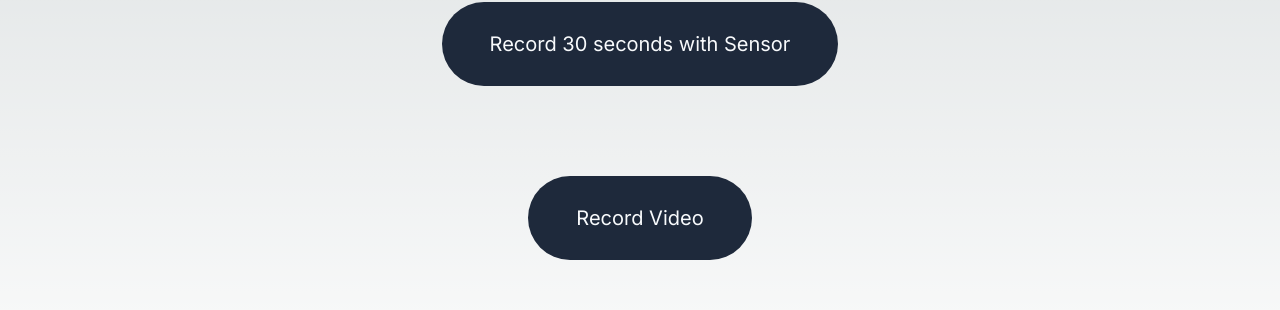
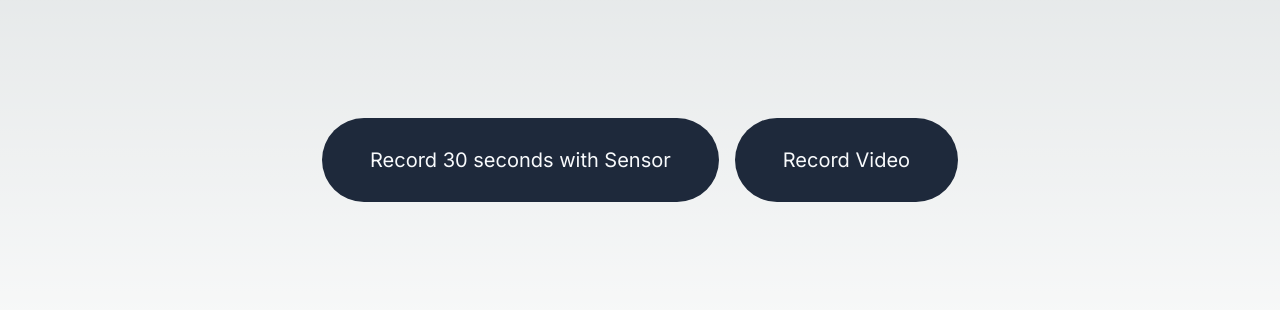
Before and after one commit to burningion/bicyclist-defense-jetson, a Next.js app in the folder bicycle-app/: page / in a window 1280 px wide. Shown: the part 330-640 px from the top of the page. Built offline with nearby package versions, Linux system fonts and the light colour scheme; no server answers.

Commit message:
I should really find a better way to edit this

```diff
--- a/bicycle-app/app/page.jsx
+++ b/bicycle-app/app/page.jsx
@@ -67,7 +67,7 @@ export default function Home() {
       });
     } else {
       setRecordingVideo(true);
-      fetch('/api/py/record-video', {
+      fetch('h/api/py/record-video', {
         method: 'POST',
       });
     }
@@ -79,8 +79,12 @@ export default function Home() {
       <div>
       <img id="camera_image" src="" alt="Camera Image"/>
       </div>
-      <button className="px-12 py-7 text-xl bg-slate-800 text-slate-50 rounded-full" onClick={record} disabled={recording}>{recording? 'Recording' : 'Record 30 seconds with Sensor'}</button>
-      <button className="px-12 py-7 text-xl bg-slate-800 text-slate-50 rounded-full" onClick={record_video}>{recording_video? 'Stop Recording' : 'Record Video'}</button>
+      <div className="container mx-auto px-4">
+        <div class="flex justify-center space-x-4">
+          <button className="px-12 py-7 text-xl bg-slate-800 text-slate-50 rounded-full" onClick={record} disabled={recording}>{recording? 'Recording' : 'Record 30 seconds with Sensor'}</button>
+          <button className="px-12 py-7 text-xl bg-slate-800 text-slate-50 rounded-full" onClick={record_video}>{recording_video? 'Stop Recording' : 'Record Video'}</button>
+        </div>
+      </div>
       <p>This application will allow you to record your cycling trips with <a href="https://www.rerun.io/">rerun</a> for later analysis.</p>
     </main>
   );
```
